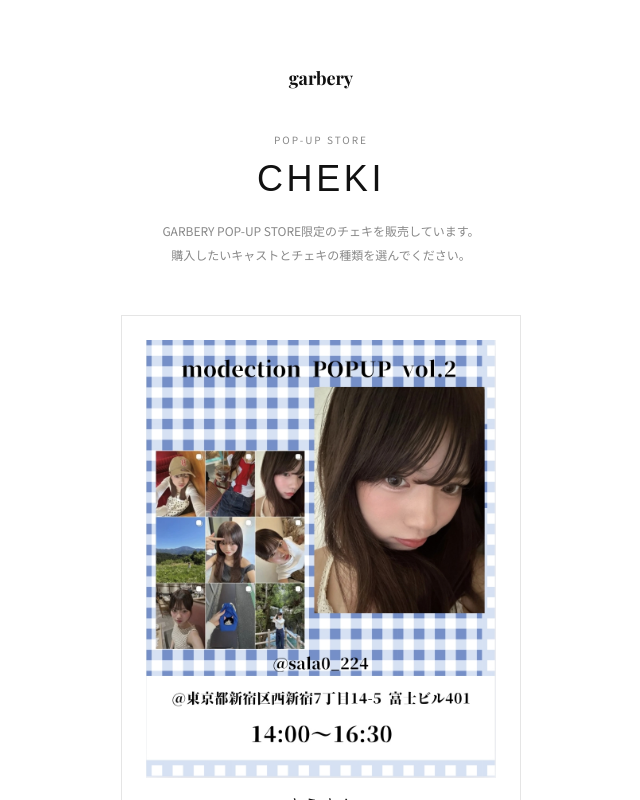
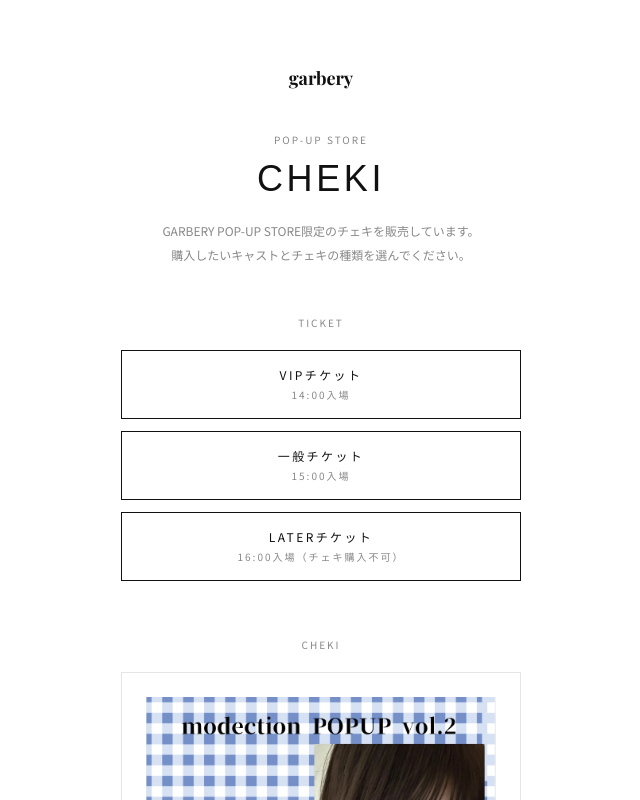
Before and after one commit to Anokku/-garbery, a Next.js app: page /cheki in a window 1280 px wide. Shown: the top 800 px of the page, without its empty margins (319-959 px from the left). Built offline with nearby package versions, Linux system fonts and the light colour scheme.

Commit message:
Add entrance ticket links to cheki sales page

```diff
--- a/app/cheki/page.tsx
+++ b/app/cheki/page.tsx
@@ -25,6 +25,27 @@
     image: '/images/cheki/riria.jpg',
     deco: 'https://square.link/u/QRxFKeb7',
     normal: 'https://square.link/u/4FOwyb1r',
+  },
+]
+
+const tickets = [
+  {
+    name: 'VIPチケット',
+    time: '14:00入場',
+    note: '',
+    url: 'https://square.link/u/klf2cI36',
+  },
+  {
+    name: '一般チケット',
+    time: '15:00入場',
+    note: '',
+    url: 'https://square.link/u/gcZLfbso',
+  },
+  {
+    name: 'Laterチケット',
+    time: '16:00入場',
+    note: 'チェキ購入不可',
+    url: 'https://square.link/u/JFOkIY9B',
   },
 ]
 
@@ -56,7 +77,31 @@
           </p>
         </AnimatedSection>
 
+        {/* 入場チケット */}
+        <AnimatedSection delay={0.15} className="mb-14">
+          <p className="text-[10px] tracking-widest2 text-brand-gray mb-5 text-center">TICKET</p>
+          <StaggerContainer className="space-y-3">
+            {tickets.map((ticket) => (
+              <StaggerItem key={ticket.name}>
+                <a
+                  href={ticket.url}
+                  target="_blank"
+                  rel="noopener noreferrer"
+                  className="btn-primary block w-full text-center py-4"
+                >
+                  <span className="block text-xs tracking-widest2">{ticket.name}</span>
+                  <span className="block text-[10px] text-brand-gray mt-1">
+                    {ticket.time}
+                    {ticket.note && `（${ticket.note}）`}
+                  </span>
+                </a>
+              </StaggerItem>
+            ))}
+          </StaggerContainer>
+        </AnimatedSection>
+
         {/* キャストごとの購入カード */}
+        <p className="text-[10px] tracking-widest2 text-brand-gray mb-5 text-center">CHEKI</p>
         <StaggerContainer className="space-y-6 mb-14">
           {casts.map((cast) => (
             <StaggerItem key={cast.name}>
```
